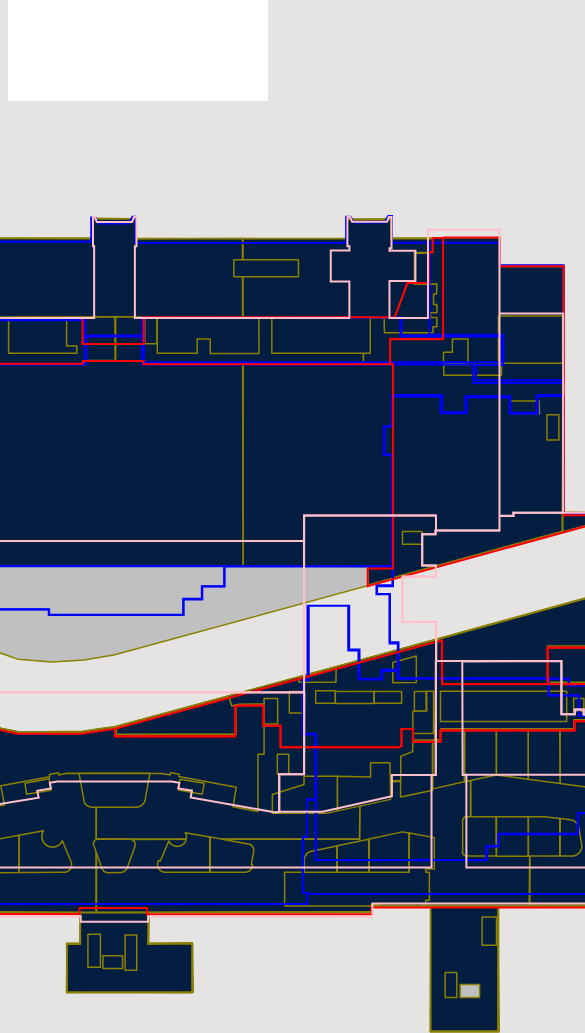
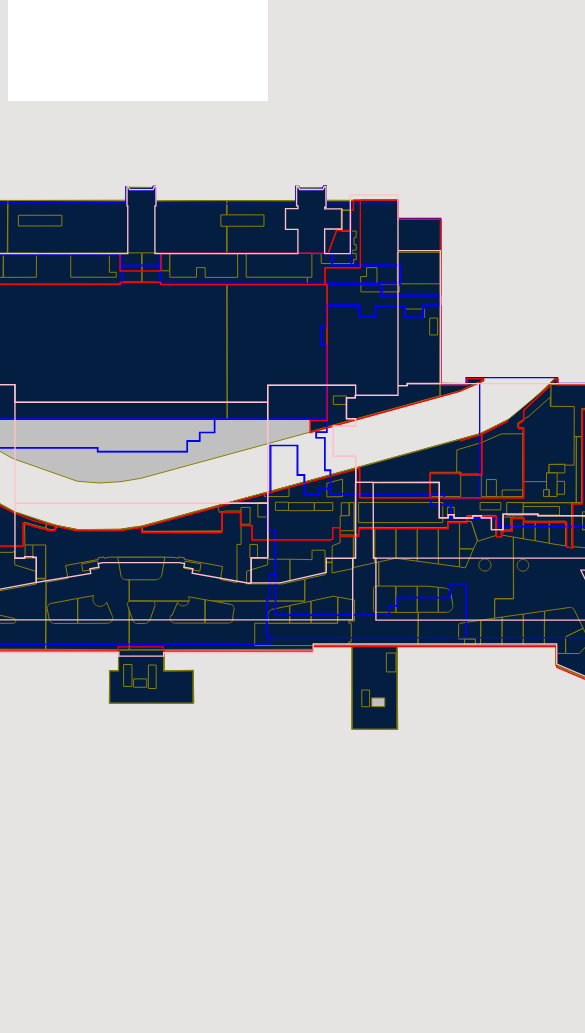
Before and after one commit to MGenidyO/d3-samples, a plain HTML site: page index.html in a window 390 px wide. Shown: the part 800-1833 px from the top of the page, 585 px wide, since content can reach past the window. After the commit the page ends 1608 px from the top, so only its background shows below. Drawn offline with nearby package versions, Linux system fonts and the light colour scheme.

Commit message:
fix responsivity

```diff
--- a/ProjeCS/ProjeCS.js
+++ b/ProjeCS/ProjeCS.js
@@ -31,7 +31,7 @@
   .append("svg")
   .attr("viewBox", `0 0 ${canvas.w} ${canvas.h}`)
   .attr("style", "background-color:#E5E4E2;")
-  .attr("width", canvas.w,)
+  .attr("width", 1000)
   //  .attr("style", "border:1px solid black")
   .on("click", reset)
 
--- a/index.html
+++ b/index.html
@@ -79,7 +79,7 @@
       </nav>
 
       <!-- Main Content -->
-      <main class="col-md-8 col-lg-10  mt-4 px-md-4">
+      <main class="col-md-7 col-lg-9  mt-4 px-md-4">
         <!-- <h2 class="text-center mt-3">Project 01</h2> -->
         <!-- <div class="d-flex justify-content-center mb-3">
           <ul class="nav nav-pills">
```
